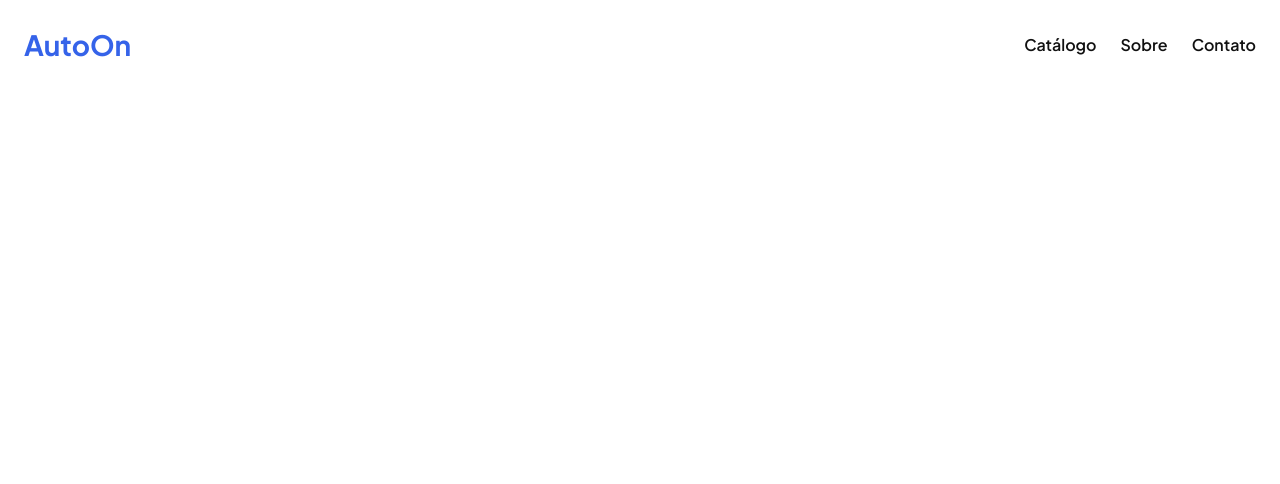
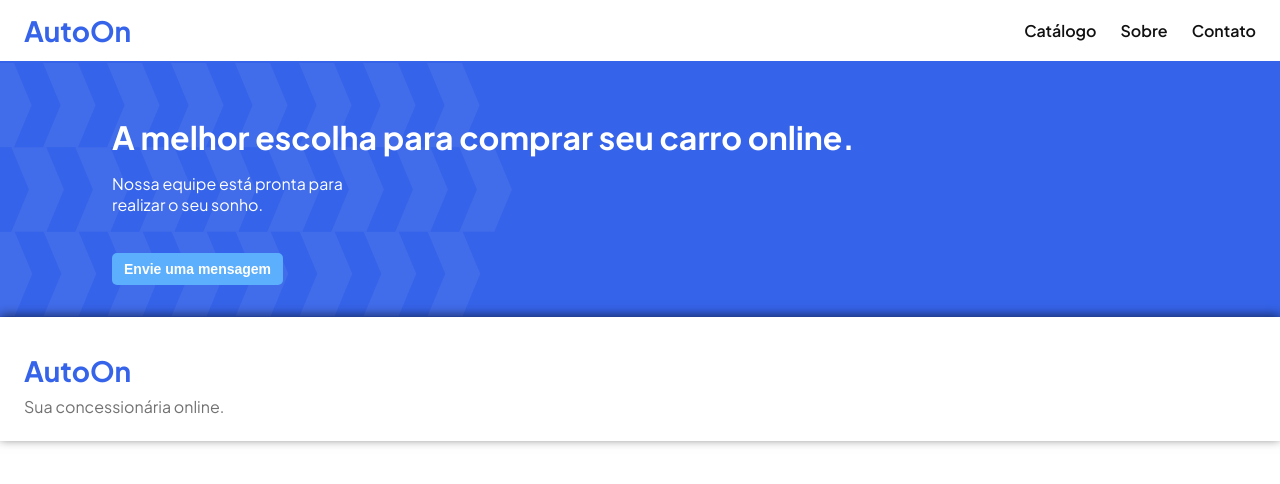
Before and after one commit to h-nriquevieira/autoon, a React (Vite) app: page / in a window 1280 px wide. Shown: the top 484 px of the page. Built offline with nearby package versions, Linux system fonts and the light colour scheme.

Commit message:
Finish Footer and Banner

```diff
--- a/src/App.jsx
+++ b/src/App.jsx
@@ -1,3 +1,5 @@
+import Catalog from "./components/Catalog/Catalog"
+import Footer from "./components/Footer/Footer"
 import Nav from "./components/Nav/Nav"
 
 function App() {
@@ -5,6 +7,8 @@ function App() {
   return (
     <div className="App">
       <Nav />
+      <Catalog />
+      <Footer />
     </div>
   )
 }
--- /dev/null
+++ b/src/components/Banner/Banner.css
@@ -0,0 +1,57 @@
+.banner {
+    background-color: #3563E9;
+    background-image: url(../../assets/banner-bg.svg);
+    background-size: cover;
+    background-repeat: no-repeat;
+    background-position: bottom left;
+    color: #fff;
+    margin: 0 auto;
+    padding: 3.5rem 1rem 2rem;
+    max-width: min(1200px, 95%);
+    border-radius: 10px;
+}
+
+.banner--title {
+    margin: 0;
+    font-size: 1rem;
+}
+
+.banner--subtitle {
+    font-size: .75rem;
+    max-width: 200px;
+    margin: .35rem 0;
+}
+
+.banner--button {
+    background-color: #5CAFFC;
+    color: white;
+    font-weight: 600;
+    font-size: .875rem;
+    border: none;
+    border-radius: 5px;
+    padding: .5rem .75rem;
+    margin-top: 2rem;
+}
+
+@media only screen and (min-width: 1024px) {
+    .banner {
+        max-width: 100%;
+        border-radius: 0;
+        background-size: 40%;
+        padding: 3.5rem 0rem 2rem 7rem;
+    }
+
+    .banner--title {
+        font-size: 2rem;
+    }
+
+    .banner--subtitle {
+        font-size: 1rem;
+        max-width: 250px;
+        margin-top: 1rem;
+    }
+
+    .banner-button {
+        font-size: 1rem;
+    }
+}
--- /dev/null
+++ b/src/components/Banner/Banner.jsx
@@ -0,0 +1,14 @@
+import React from 'react';
+import './Banner.css'
+
+function Banner() {
+  return (
+      <div className='banner'>
+          <h2 className='banner--title'>A melhor escolha para comprar seu carro online.</h2>
+          <p className='banner--subtitle'>Nossa equipe está pronta para realizar o seu sonho.</p>
+          <button className='banner--button'>Envie uma mensagem</button>
+      </div>
+  );
+}
+
+export default Banner;
--- /dev/null
+++ b/src/components/Catalog/Catalog.jsx
@@ -0,0 +1,14 @@
+import React from 'react';
+import Banner from '../Banner/Banner';
+import './Catalog.css'
+
+function Catalog() {
+  return (
+      <main className='catalog'>
+        <Banner />
+        {/* <CardsContainer /> */}
+      </main>
+  );
+}
+
+export default Catalog;
--- /dev/null
+++ b/src/components/Footer/Footer.css
@@ -0,0 +1,16 @@
+footer {
+    padding: .5rem 1.5rem;
+    -webkit-box-shadow: 0px -2px 10px 0px rgba(0,0,0,0.57);
+    box-shadow: 0px -2px 10px 0px rgba(0,0,0,0.57);
+}
+
+.logo {
+    font-weight: 700;
+    margin-bottom: 0;
+}
+
+.slogan {
+    margin-top: .5rem;
+    color: #13131399;
+    font-size: 1rem;
+}
--- /dev/null
+++ b/src/components/Footer/Footer.jsx
@@ -0,0 +1,13 @@
+import React from 'react';
+import './Footer.css'
+
+function Footer() {
+  return (
+      <footer>
+          <p className='logo'>AutoOn</p>
+          <p className='slogan'>Sua concessionária online.</p>
+      </footer>
+  );
+}
+
+export default Footer;
--- a/src/components/Nav/Nav.css
+++ b/src/components/Nav/Nav.css
@@ -16,10 +16,15 @@ nav {
   transform: scale(1.5);
 }
 
-h1 {
+.logo {
   color: #3563E9;
   font-size: 1.75rem;
 }
+
+nav .logo,
+  .destop-nav {
+    margin: 0;
+  }
 
 @media only screen and (min-width: 1024px) {
   .desktop-nav {
--- a/src/components/Nav/Nav.jsx
+++ b/src/components/Nav/Nav.jsx
@@ -12,7 +12,7 @@ function Nav() {
 
   return (
     <nav>
-      <h1>AutoOn</h1>
+      <h1 className='logo'>AutoOn</h1>
       <ul className="desktop-nav">
         <li>Catálogo</li>
         <li>Sobre</li>
```
Also changed, not shown: src/assets/banner-bg.svg (added), src/components/Catalog/Catalog.css (added).
